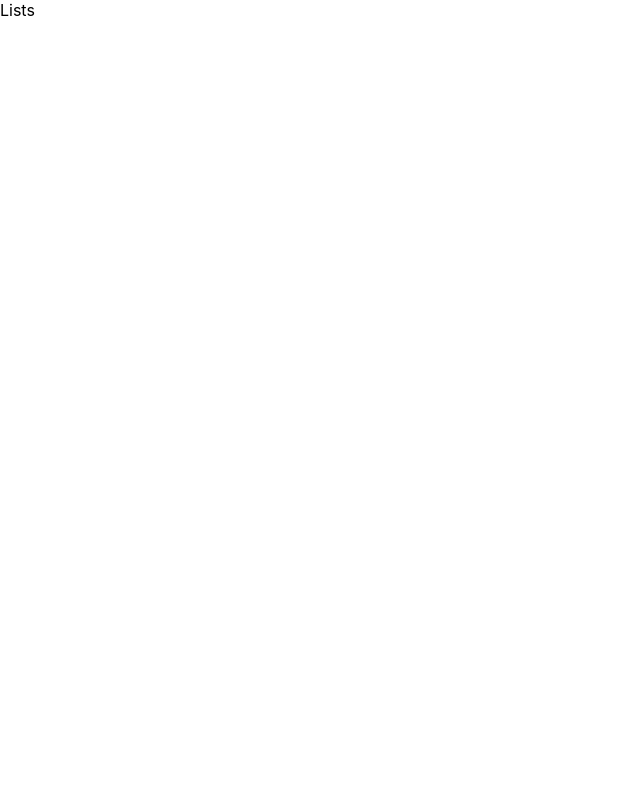
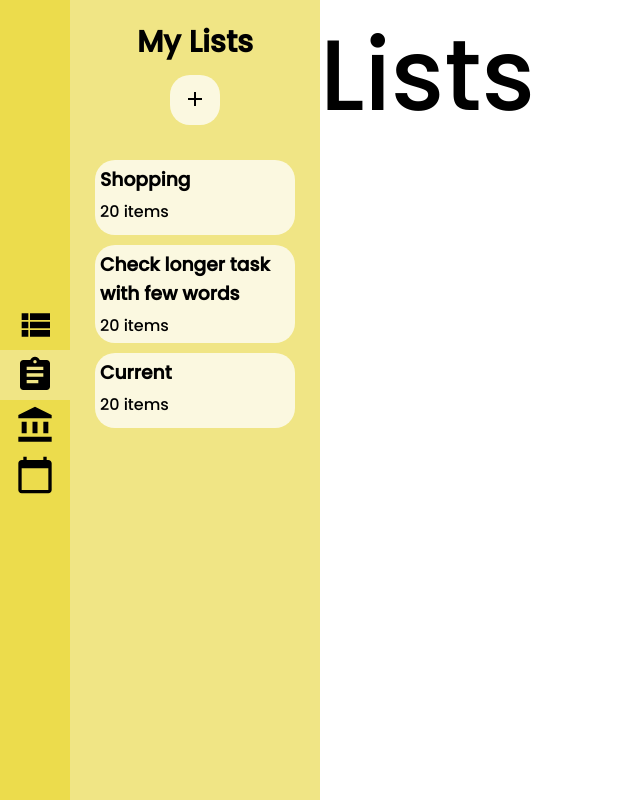
Before and after one commit to ArexSpeed/axoffice, a React (Create React App) app in the folder client/: page /lists in a window 1280 px wide. Shown: the whole page, without its empty margins (0-640 px from the left). Built offline with nearby package versions, Linux system fonts and the light colour scheme.

Commit message:
sidebar init

```diff
--- a/client/src/components/Nav.js
+++ b/client/src/components/Nav.js
@@ -15,7 +15,7 @@ const Nav = ({app}) => {
             <ViewListIcon />
           </Link>
         </li>
-        <li className="nav-item">
+        <li className={`${app === 'lists' ? "nav-item lists" : "nav-item"}`}>
           <Link to="/lists" className="nav-link">
             <AssignmentIcon />
           </Link>
--- /dev/null
+++ b/client/src/components/SidebarLists.js
@@ -0,0 +1,42 @@
+import React from 'react'
+import AddIcon from '@material-ui/icons/Add';
+
+const SidebarLists = () => {
+  return (
+    <>
+      <section className="sidebar lists">
+        <header className="sidebar__header">
+          <h2 className="sidebar__title">
+            My Lists
+          </h2>
+          <button className="sidebar__add"><AddIcon /></button>
+        </header>
+
+        <section className="sidebar__boxes">
+          <article className="sidebar__box">
+            <h3 className="sidebar__box-title">
+              Shopping
+            </h3>
+            <p className="sidebar__box-subtitle">20 items</p>
+          </article>
+          <article className="sidebar__box">
+            <h3 className="sidebar__box-title">
+              Check longer task with few words
+            </h3>
+            <p className="sidebar__box-subtitle">20 items</p>
+          </article>
+          <article className="sidebar__box">
+            <h3 className="sidebar__box-title">
+              Current
+            </h3>
+            <p className="sidebar__box-subtitle">20 items</p>
+          </article>
+
+
+        </section>
+      </section>
+    </>
+  )
+}
+
+export default SidebarLists
--- /dev/null
+++ b/client/src/components/SidebarProjects.js
@@ -0,0 +1,40 @@
+import React from 'react'
+import AddIcon from '@material-ui/icons/Add';
+
+const SidebarProjects = () => {
+  return (
+    <>
+      <section className="sidebar projects">
+        <header className="sidebar__header">
+          <h2 className="sidebar__title">
+            My Projects
+          </h2>
+          <button className="sidebar__add"><AddIcon /></button>
+        </header>
+
+        <section className="sidebar__boxes">
+          <article className="sidebar__box">
+            <h3 className="sidebar__box-title">
+              AX Office
+            </h3>
+            <p className="sidebar__box-subtitle">20 tasks</p>
+          </article>
+          <article className="sidebar__box">
+            <h3 className="sidebar__box-title">
+              Check longer task with few words
+            </h3>
+            <p className="sidebar__box-subtitle">20 tasks</p>
+          </article>
+          <article className="sidebar__box">
+            <h3 className="sidebar__box-title">
+              AX Office
+            </h3>
+            <p className="sidebar__box-subtitle">20 tasks</p>
+          </article>
+        </section>
+      </section>
+    </>
+  )
+}
+
+export default SidebarProjects
--- a/client/src/pages/Lists.js
+++ b/client/src/pages/Lists.js
@@ -1,10 +1,14 @@
 import React from 'react'
+import Nav from '../components/Nav'
+import SidebarLists from '../components/SidebarLists'
 
 const Lists = () => {
   return (
-    <div>
-      Lists
-    </div>
+    <div className="container">
+      <Nav app='lists' />
+      <SidebarLists />
+      <p style={{fontSize: '100px'}}>Lists</p>
+      </div>
   )
 }
 
--- a/client/src/pages/Projects.js
+++ b/client/src/pages/Projects.js
@@ -1,5 +1,6 @@
 import React from 'react'
 import Nav from '../components/Nav'
+import SidebarProjects from '../components/SidebarProjects'
 
 const Projects = ({match}) => {
   const path = match.path
@@ -8,6 +9,7 @@ const Projects = ({match}) => {
     <>
       <div className="container">
       <Nav app='projects' />
+      <SidebarProjects />
       <p style={{fontSize: '100px'}}>Project</p>
       </div>
     </>
--- a/client/src/styles/Global.scss
+++ b/client/src/styles/Global.scss
@@ -1,3 +1,4 @@
+@import 'Var';
 *, *::before, *::after{
   margin: 0;
   padding: 0;
@@ -8,6 +9,7 @@
   display: flex;
   flex-direction: row;
   height: 100vh;
+  font-family: $font-family;
 }
 li{
   list-style: none;
--- a/client/src/styles/Nav.scss
+++ b/client/src/styles/Nav.scss
@@ -1,30 +1,37 @@
-@import 'Var.scss';
+@import 'Var';
 
 .nav{
   @include center;
   height: 100vh;
   width: 70px;
-}
-.nav.projects{
+  &.projects{
     background: $bg-projects;
   }
-.nav-item{
+  &.lists{
+    background: $bg-lists;
+  }
+  &-item{
     @include center;
     width: 70px;
     height: 50px;
-}
-.nav-item:hover{
+    &:hover{
       background: rgba(255,255,255,.3);
     }
-.nav-item.projects{
+    &.projects{
       background: $bg-projects-second;
     }
-.nav-link{
+    &.lists{
+      background: $bg-lists-second;
+    }
+  }
+  &-link{
     @include center;
     width: 100%;
     height: 100%;
     color: #000000;
-}
-.nav-link > .MuiSvgIcon-root{
+    & > .MuiSvgIcon-root{
       font-size: 40px;
     }
+  }
+
+}
--- /dev/null
+++ b/client/src/styles/Sidebar.scss
@@ -0,0 +1,45 @@
+@import 'Var';
+.sidebar{
+  height: 100%;
+  width: 250px;
+  overflow: scroll;
+  &.projects{
+    background: $bg-projects-second;
+  }
+  &.lists{
+    background: $bg-lists-second;
+  }
+  &__header{
+    @include center;
+    margin: 20px auto;
+  }
+  &__title{
+    font-size: 30px;
+  }
+  &__add{
+    background: $bg-box;
+    margin: 10px 0;
+    width: 50px;
+    height: 50px;
+    border: none;
+    border-radius: 20px;
+    cursor: pointer;
+  }
+  &__boxes{
+    @include center;
+  }
+  &__box{
+    margin: 5px;
+    width: 200px;
+    min-height: 75px;
+    background: $bg-box;
+    border-radius: 20px;
+    cursor: pointer;
+    &-title{
+      margin: 5px;
+    }
+    &-subtitle{
+      margin: 5px;
+    }
+  }
+}
--- a/client/src/styles/Style.scss
+++ b/client/src/styles/Style.scss
@@ -1,2 +1,3 @@
-@import 'Global.scss';
-@import 'Nav.scss';
+@import 'Global';
+@import 'Nav';
+@import 'Sidebar';
--- a/client/src/styles/Var.scss
+++ b/client/src/styles/Var.scss
@@ -1,7 +1,11 @@
+@import url('https://fonts.googleapis.com/css2?family=Poppins:wght@500&display=swap');
 
 $bg-projects: #1ae7e7;
 $bg-projects-second: #70f8f8;
-
+$bg-lists: #ecdc4c;
+$bg-lists-second: #f0e585;
+$font-family: 'Poppins', sans-serif;
+$bg-box: rgba(255,255,255,.75);
 @mixin center{
   display: flex;
   flex-direction: column;
```
Also changed, not shown: 1 other file (tests, documents, lock files or other folders). Lines whose indentation alone changed are shown as unchanged.
